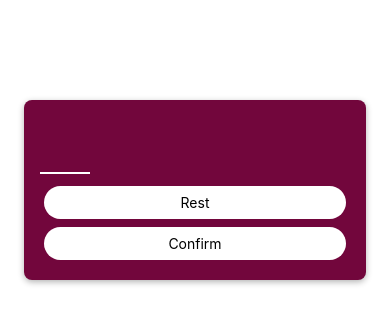
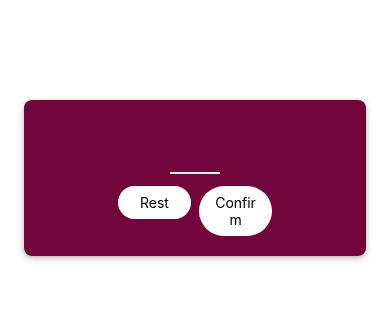
Before and after one commit to Azzam-Aldulaylan/React-Native, a React Native app: screen / in a window 390 px wide. Shown: the top 324 px of the page. Built offline with nearby package versions, Linux system fonts and the light colour scheme.

Commit message:
styling the buttons using flex.

```diff
--- a/screens/StartGameScreen.js
+++ b/screens/StartGameScreen.js
@@ -1,29 +1,41 @@
-import { TextInput, View, StyleSheet, } from "react-native";
+import { TextInput, View, StyleSheet } from "react-native";
 import PrimaryButton from "../components/PrimaryButton";
 
 function StartGameScreen() {
-    return(
+  return (
     <View style={styles.InputContainer}>
-            <TextInput style={styles.NumberInput} maxLength={2} keyboardType="number-pad" autoCapitalize="none" autoCorrect={false}/>
+      <TextInput
+        style={styles.NumberInput}
+        maxLength={2}
+        keyboardType="number-pad"
+        autoCapitalize="none"
+        autoCorrect={false}
+      />
+      <View style={styles.buttonsContainer}>
+        <View style={styles.buttonContainer}>
       <PrimaryButton>Rest</PrimaryButton>
+        </View>
+        <View style={styles.buttonContainer}>
       <PrimaryButton>Confirm</PrimaryButton>
+        </View>
+      </View>
     </View>
   );
 }
 
-
 export default StartGameScreen;
 
-
 const styles = StyleSheet.create({
-    InputContainer:{
+  InputContainer: {
+    justifyContent: 'center',
+    alignItems: 'center',
     marginTop: 100,
     marginHorizontal: 24,
-    padding:16,
+    padding: 16,
     backgroundColor: "#72063c",
     borderRadius: 8,
     shadowColor: "black",
-    shadowOffset: {width: 0, height: 2},
+    shadowOffset: { width: 0, height: 2 },
     shadowRadius: 6,
     shadowOpacity: 0.3,
   },
@@ -33,10 +45,15 @@ const styles = StyleSheet.create({
     fontSize: 32,
     borderBottomColor: "white",
     borderBottomWidth: 2,
-        color:"white",
+    color: "white",
     marginVertical: 8,
     fontWeight: "bold",
     textAlign: "center",
-
   },
-})
+  buttonsContainer: {
+    flexDirection: "row",
+  },
+  buttonContainer: {
+    flex:1,
+  },
+});
```
Lines whose indentation alone changed are shown as unchanged.
